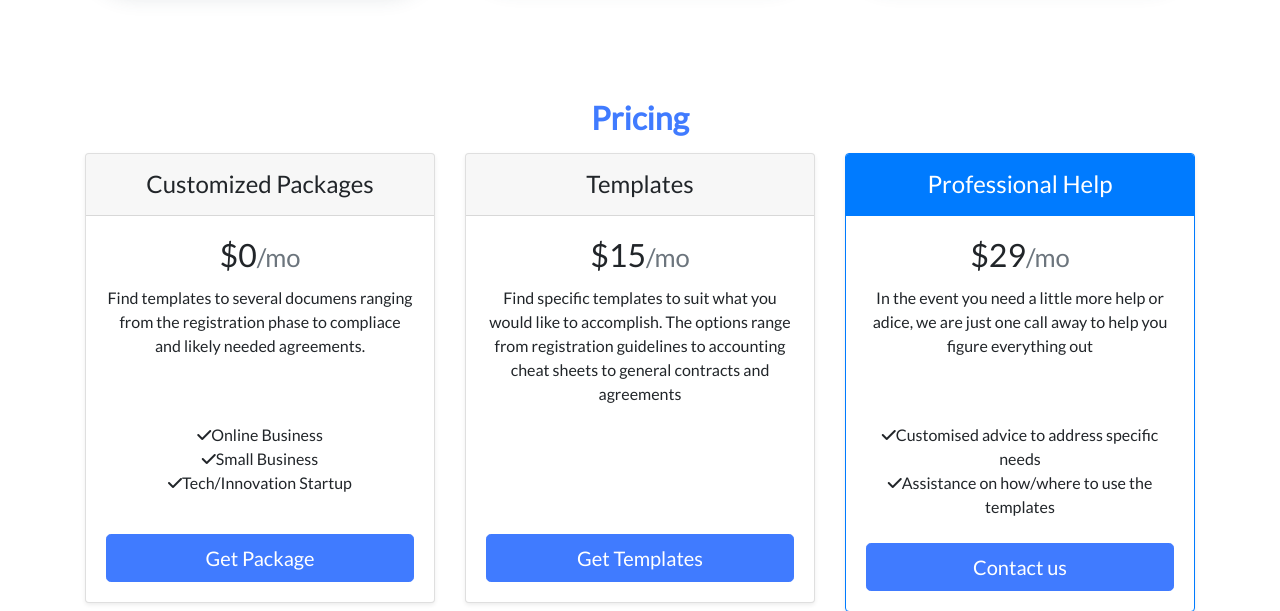
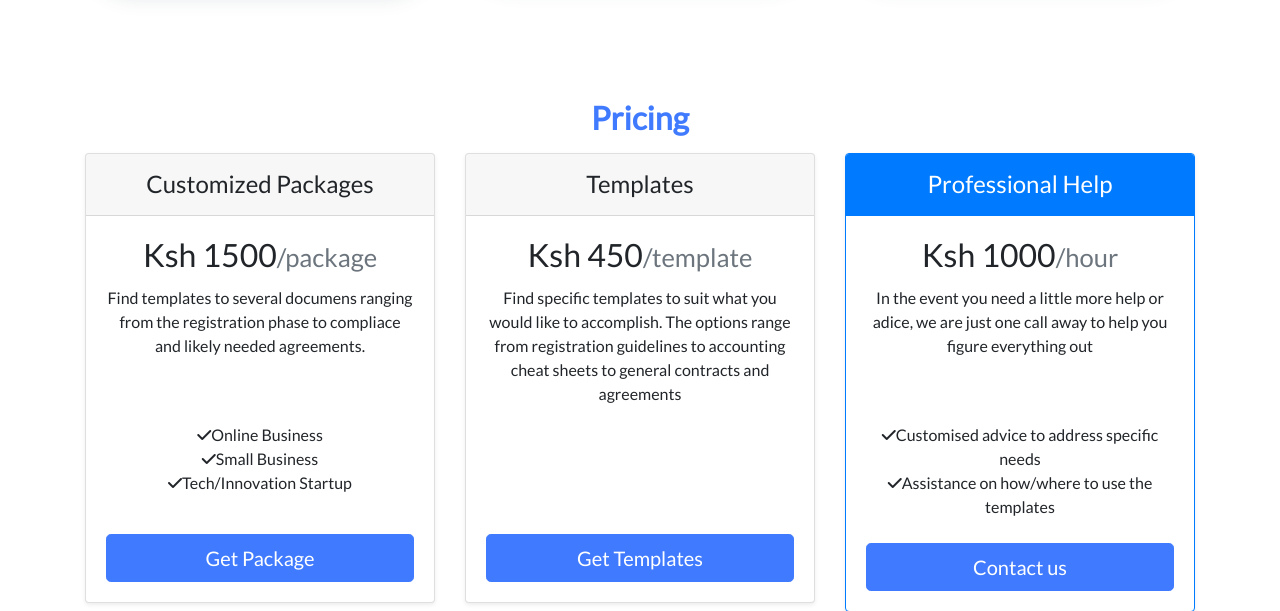
Before and after one commit to hellen17/StartBox, a Django app: page / in a window 1280 px wide. Shown: the part 1953-2564 px from the top of the page. Run offline with Django 4.2, Linux system fonts and the light colour scheme; some libraries are stand-ins or nearby versions.

```diff
--- a/src/templates/home.html
+++ b/src/templates/home.html
@@ -245,7 +245,7 @@
             <h4 class="my-0 fw-normal">Customized Packages</h4>
             </div>
             <div class="card-body d-flex flex-column">
-            <h2 class="card-title pricing-card-title">$0<small class="text-muted fw-light">/mo</small></h2>
+            <h2 class="card-title pricing-card-title">Ksh 1500<small class="text-muted fw-light">/package</small></h2>
 
             <p>Find templates to several documens
                 ranging from the registration phase
@@ -269,7 +269,7 @@
             <h4 class="my-0 fw-normal">Templates</h4>
             </div>
             <div class="card-body d-flex flex-column">
-            <h2 class="card-title pricing-card-title">$15<small class="text-muted fw-light">/mo</small></h2>
+            <h2 class="card-title pricing-card-title">Ksh 450<small class="text-muted fw-light">/template</small></h2>
 
             <p>Find specific templates to suit what you
                 would like to accomplish.
@@ -289,7 +289,7 @@
             <h4 class="my-0 fw-normal">Professional Help</h4>
             </div>
             <div class="card-body d-flex flex-column">
-            <h2 class="card-title pricing-card-title">$29<small class="text-muted fw-light">/mo</small></h2>
+            <h2 class="card-title pricing-card-title">Ksh 1000<small class="text-muted fw-light">/hour</small></h2>
             <p>In the event you need a little more help
                 or adice, we are just one call away to help
                 you figure everything out
```
